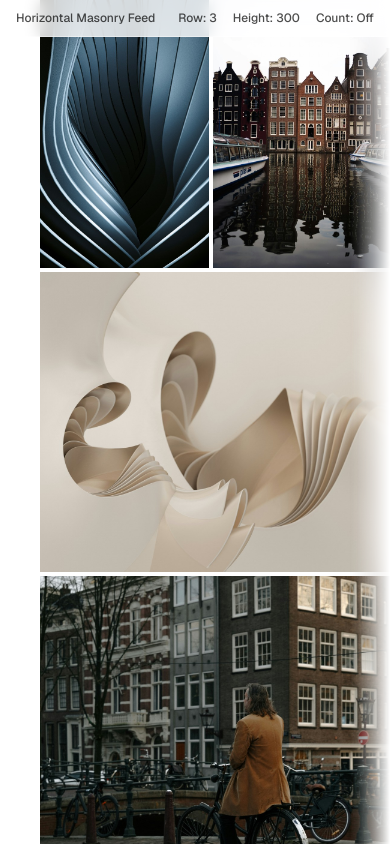
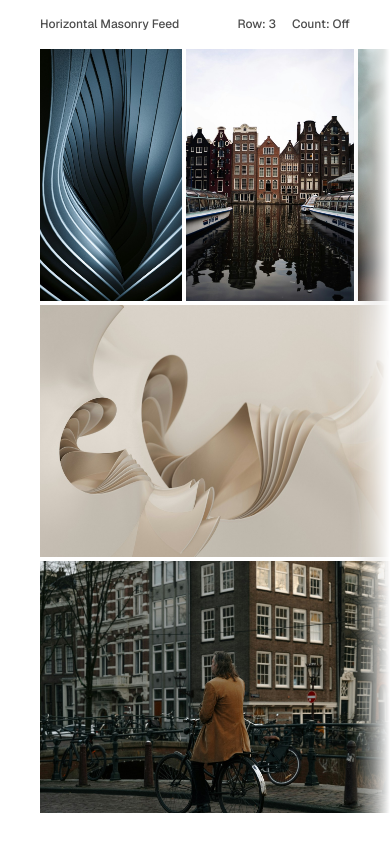
Before and after one commit to htjun/horizontal-masonry-demo, a Next.js app: page / in a window 390 px wide. Built offline with nearby package versions, Linux system fonts and the light colour scheme.

Commit message:
Replace fixed image height selector with dynamic viewport-based height calculation
Images now automatically resize to fill the entire viewport height based on the selected row count. Uses ResizeObserver API with React ref for proper DOM element tracking and responsive updates on window resize.

```diff
--- a/app/page.tsx
+++ b/app/page.tsx
@@ -1,32 +1,21 @@
 'use client'
 
-import { useState } from 'react'
+import { useRef, useState } from 'react'
 import { HorizontalMasonry } from '@/components/horizontal-masonry'
 import { Select } from '@/components/select'
+import { useDynamicImageHeight } from '@/hooks/use-dynamic-image-height'
 import { useWheelToHorizontalScroll } from '@/hooks/use-wheel-to-horizontal-scroll'
 
 export default function Home() {
   const scrollRef = useWheelToHorizontalScroll<HTMLDivElement>()
+  const mainRef = useRef<HTMLElement>(null)
   const [rowCount, setRowCount] = useState('3')
-  const [imageHeight, setImageHeight] = useState('300')
   const [showCount, setShowCount] = useState(false)
+  const imageHeight = useDynamicImageHeight(mainRef, Number(rowCount))
 
   return (
-    <main className="min-h-screen w-full relative overflow-hidden">
-      <div className="max-w-screen absolute translate-y-[-50%] translate-x-[-50%] top-1/2 left-1/2">
-        <div ref={scrollRef} className="overflow-x-auto no-scrollbar ps-10 pe-10">
-          <HorizontalMasonry
-            rowCount={Number(rowCount)}
-            imageDisplayHeight={Number(imageHeight)}
-            showCount={showCount}
-          />
-        </div>
-        {/* Left edge fade effect */}
-        <div className="edge-fade left-0 mask-linear-[to_right,black,rgba(0,0,0,0.5)_40%,rgba(0,0,0,0.1)_80%,transparent]" />
-        {/* Right edge fade effect */}
-        <div className="edge-fade right-0 mask-linear-[to_left,black,rgba(0,0,0,0.5)_40%,rgba(0,0,0,0.1)_80%,transparent]" />
-      </div>
-      <div className="absolute top-0 w-full bg-white/80 border-b border-white/40 py-2.5 px-4 text-xs font-medium backdrop-blur-sm text-black/70 flex justify-between items-center">
+    <main ref={mainRef} className="min-h-screen w-full relative overflow-hidden">
+      <div className="w-full bg-white/80 border-b border-white/40 py-4 px-10 text-xs font-medium backdrop-blur-sm text-black/70 flex justify-between items-center">
         <h1>Horizontal Masonry Feed</h1>
         <div className="flex gap-4 items-center">
           <Select
@@ -41,18 +30,6 @@ export default function Home() {
             triggerPrefix="Row:"
             ariaLabel="Row count"
           />
-          <Select
-            value={imageHeight}
-            onValueChange={setImageHeight}
-            options={[
-              { value: '200', label: '200' },
-              { value: '300', label: '300' },
-              { value: '400', label: '400' },
-              { value: '500', label: '500' },
-            ]}
-            triggerPrefix="Height:"
-            ariaLabel="Image height"
-          />
           <button
             onClick={() => setShowCount(!showCount)}
             className="hover:text-black transition-colors cursor-pointer select-none"
@@ -62,6 +39,19 @@ export default function Home() {
           </button>
         </div>
       </div>
+      <div className="max-w-screen absolute translate-x-[-50%] left-1/2">
+        <div ref={scrollRef} className="overflow-x-auto no-scrollbar ps-10 pe-10">
+          <HorizontalMasonry
+            rowCount={Number(rowCount)}
+            imageDisplayHeight={imageHeight}
+            showCount={showCount}
+          />
+        </div>
+        {/* Left edge fade effect */}
+        <div className="edge-fade left-0 mask-linear-[to_right,black,rgba(0,0,0,0.5)_40%,rgba(0,0,0,0.1)_80%,transparent]" />
+        {/* Right edge fade effect */}
+        <div className="edge-fade right-0 mask-linear-[to_left,black,rgba(0,0,0,0.5)_40%,rgba(0,0,0,0.1)_80%,transparent]" />
+      </div>
     </main>
   )
 }
--- /dev/null
+++ b/hooks/use-dynamic-image-height.ts
@@ -0,0 +1,43 @@
+'use client'
+
+import { type RefObject, useLayoutEffect, useState } from 'react'
+
+export function useDynamicImageHeight(
+  containerRef: RefObject<HTMLElement | null>,
+  rowCount: number
+) {
+  const [imageHeight, setImageHeight] = useState(300) // Default fallback
+
+  useLayoutEffect(() => {
+    const container = containerRef.current
+    if (!container) return
+
+    const calculateHeight = () => {
+      const viewportHeight = window.innerHeight
+      const gapSize = 4
+      const verticalPadding = 80
+      const totalGaps = (rowCount - 1) * gapSize
+      const availableHeight = viewportHeight - totalGaps - verticalPadding
+      const calculatedHeight = Math.floor(availableHeight / rowCount)
+
+      setImageHeight(calculatedHeight)
+    }
+
+    calculateHeight()
+
+    const resizeObserver = new ResizeObserver(() => {
+      calculateHeight()
+    })
+
+    resizeObserver.observe(container)
+
+    window.addEventListener('resize', calculateHeight)
+
+    return () => {
+      resizeObserver.disconnect()
+      window.removeEventListener('resize', calculateHeight)
+    }
+  }, [containerRef, rowCount])
+
+  return imageHeight
+}
```
